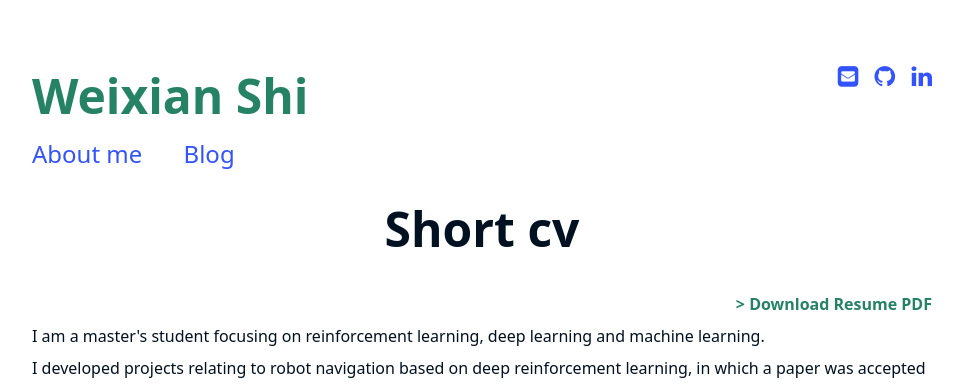
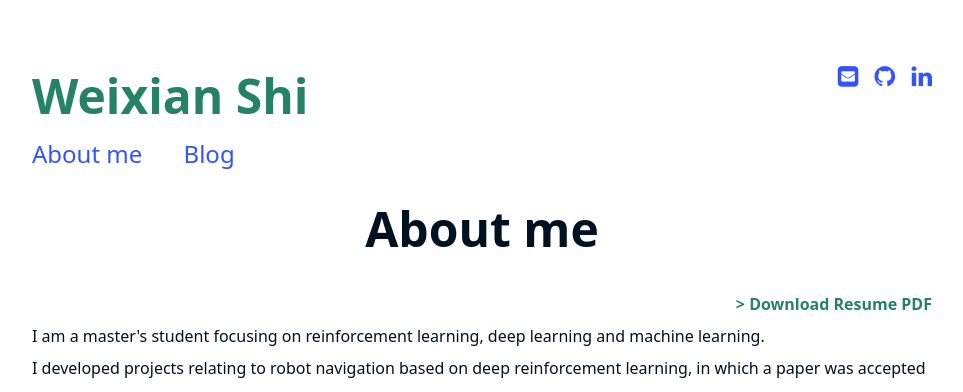
Before and after one commit to weixians/weixians.github.io, a Jekyll site: the page built from about_me.html, in a window 1280 px wide and 900 px high. Shown: the top 392 px of the window, without its empty margins (158-1121 px from the left). Built offline with Jekyll 4.4.1, drawn with Linux system fonts in a browser that asks for light colours.

Commit message:
change content

```diff
--- a/about_me.html
+++ b/about_me.html
@@ -1,6 +1,6 @@
 ---
 layout: page
-title: Short cv
+title: About me
 subtitle:
 ---
 <head>
```
